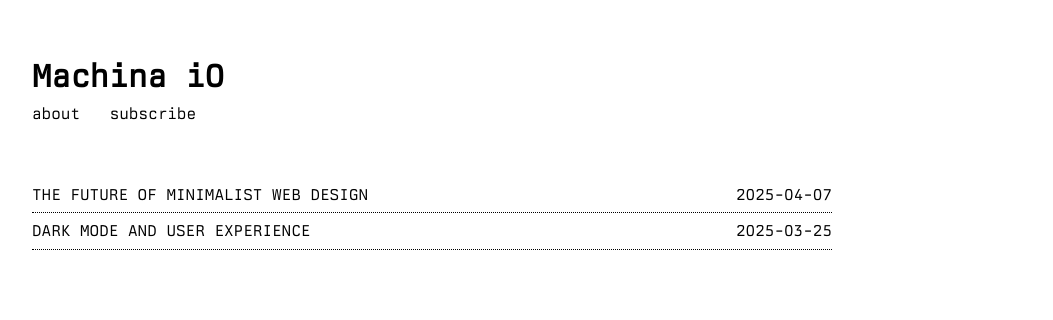
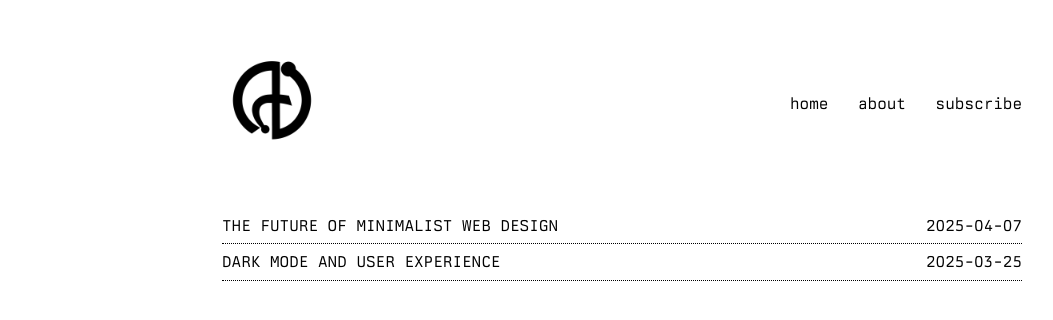
Before and after one commit to MachinaIO/website, a plain HTML site: page index.html in a window 1280 px wide. Shown: the whole page, without its empty margins (18-1071 px from the left). Drawn offline with Linux system fonts and the light colour scheme.

Commit message:
feat: add logo

```diff
--- a/index.html
+++ b/index.html
@@ -17,17 +17,34 @@
             font-family: 'BerkeleyMono', monospace;
             background-color: #ffffff;
             color: #000;
-            margin: 50px;
+            margin: 0;
+            padding: 50px;
             line-height: 1.6;
+            display: flex;
+            justify-content: center;
+        }
+
+        .container {
+            width: 100%;
+            max-width: 800px;
         }
 
         .header {
+            display: flex;
+            justify-content: space-between;
+            align-items: center;
             margin-bottom: 50px;
+        }
+
+        .logo img {
+            max-width: 100px;
+            height: auto;
         }
 
         .title {
             font-size: 2rem;
             font-weight: bold;
+            margin-bottom: 20px;
         }
 
         .subtitle {
@@ -37,7 +54,7 @@
         }
 
         .nav a {
-            margin-right: 20px;
+            margin-left: 20px;
             color: inherit;
             text-decoration: none;
             transition: font-weight 0.2s;
@@ -66,9 +83,13 @@
     </style>
 </head>
 <body>
+    <div class="container">
         <div class="header">
-        <div class="title">Machina iO</div>
+            <div class="logo">
+                <img src="logo.png" alt="Machina iO Logo">
+            </div>
             <div class="nav">
+                <a href="index.html">home</a>
                 <a href="about.html">about</a>
                 <a href="subscribe.html">subscribe</a>
             </div>
@@ -88,5 +109,6 @@
             </div>
         </a>
         </div>
+    </div>
 </body>
 </html>
--- /dev/null
+++ b/styles.css
@@ -0,0 +1,109 @@
+/* Font definition */
+@font-face {
+    font-family: 'BerkeleyMono';
+    src: url('fonts/2504072KY1XK1K62/TX-02-78ZWYZYW/BerkeleyMonoTrial-Regular.otf') format('opentype');
+    font-weight: normal;
+    font-style: normal;
+}
+
+/* Common body styling */
+body {
+    font-family: 'BerkeleyMono', monospace;
+    background-color: #ffffff;
+    color: #000;
+    margin: 0;
+    padding: 50px;
+    line-height: 1.6;
+    display: flex;
+    justify-content: center;
+}
+
+.container {
+    width: 100%;
+    max-width: 800px;
+}
+
+/* Header styling */
+.header {
+    display: flex;
+    justify-content: space-between;
+    align-items: center;
+    margin-bottom: 50px;
+}
+
+.logo img {
+    max-width: 100px;
+    height: auto;
+}
+
+.nav a {
+    margin-left: 20px;
+    color: inherit;
+    text-decoration: none;
+    transition: font-weight 0.2s;
+}
+
+.nav a:hover {
+    font-weight: bold;
+}
+
+/* Content links styling */
+.content a {
+    color: #000;
+    text-decoration: none;
+    border-bottom: 1px dotted #000;
+}
+
+.content a:hover {
+    border-bottom: 1px solid #000;
+}
+
+/* Article list styling */
+.article-list {
+    width: 100%;
+    max-width: 800px;
+    margin-top: 40px;
+}
+
+.article-list div {
+    display: flex;
+    justify-content: space-between;
+    border-bottom: 1px dotted #000;
+    padding: 5px 0;
+}
+
+.article-list a:hover div {
+    border-bottom: 1px solid #000;
+}
+
+/* Blog post styling */
+.post-title {
+    font-size: 1.5rem;
+    font-weight: bold;
+    border-bottom: 1px solid #000;
+    padding-bottom: 5px;
+    margin-bottom: 15px;
+}
+
+.post-date {
+    color: #888;
+    font-size: 1rem;
+    margin-bottom: 30px;
+}
+
+.content {
+    font-size: 1rem;
+}
+
+/* Home page specific */
+.title {
+    font-size: 2rem;
+    font-weight: bold;
+    margin-bottom: 20px;
+}
+
+.subtitle {
+    color: #888;
+    font-size: 1.1rem;
+    margin-bottom: 40px;
+}
```
Also changed, not shown: about.html (+8 -1 lines), blog_template.html (+7 -4 lines). Lines whose indentation alone changed are shown as unchanged.
